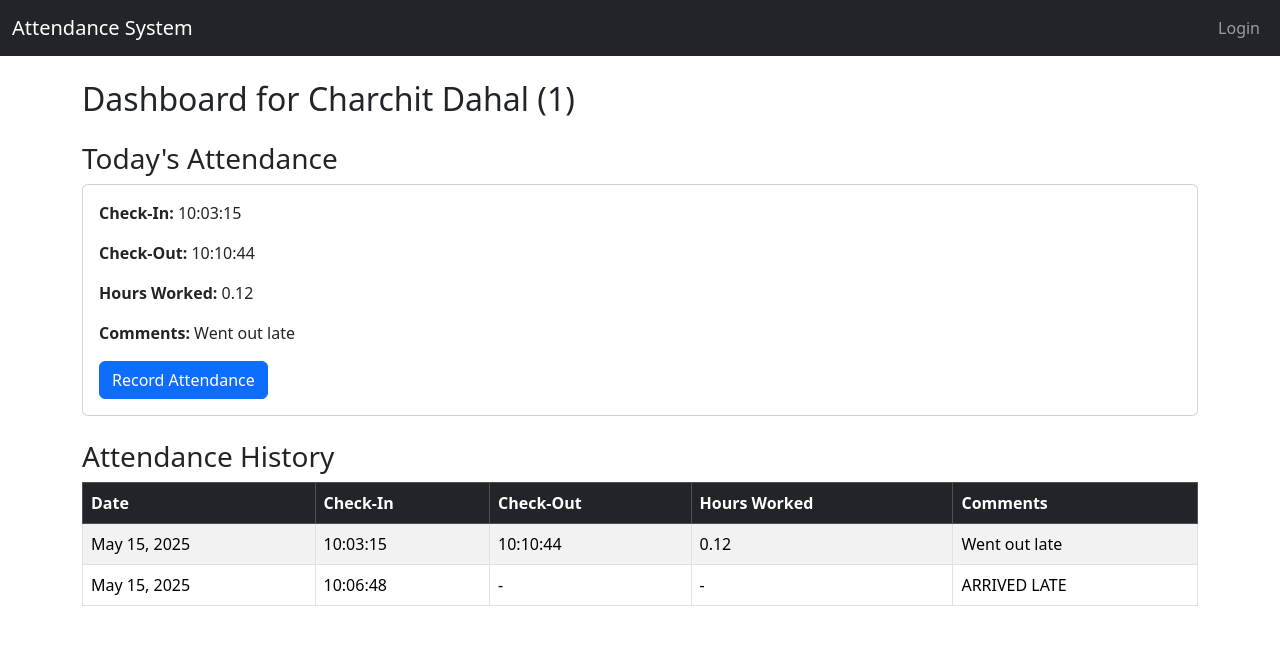
After one commit to SainiThapa/EmpAttendanceSystem, a Django app: template attendance/templates/attendance/dashboard.html in a window 1280 px wide. The commit adds this page. Shown: the top 645 px of the page. Run offline with Django 5.2, Linux system fonts and the light colour scheme; the template is opened without the code that fills it: values that come from a table or form of the project are taken from there, others are empty; data comes from the database, SQL or seed files in the repository; both versions use the stored data as it was after the commit.

Commit message:
New changes new employees

```diff
--- a/Attendance_Emp/settings.py
+++ b/Attendance_Emp/settings.py
@@ -50,13 +50,16 @@ MIDDLEWARE = [
     'django.contrib.auth.middleware.AuthenticationMiddleware',
     'django.contrib.messages.middleware.MessageMiddleware',
     'django.middleware.clickjacking.XFrameOptionsMiddleware',
+        # 'attendance.middleware.RestrictIPMiddleware',
+
 ]
 LOGIN_URL = 'login'
-LOGIN_REDIRECT_URL = 'employee_list'
 LOGOUT_REDIRECT_URL = 'login'
 
 ROOT_URLCONF = 'Attendance_Emp.urls'
 
+SECRET_KEY = 'your-secret-key'
+ALLOWED_HOSTS = ['localhost', '127.0.0.1']
 TEMPLATES = [
     {
         'BACKEND': 'django.template.backends.django.DjangoTemplates',
--- a/attendance/models.py
+++ b/attendance/models.py
@@ -1,5 +1,6 @@
 from django.db import models
 from django.utils import timezone
+from django.contrib.auth.models import User
 
 class Department(models.Model):
     name = models.CharField(max_length=100)
@@ -8,6 +9,7 @@ class Department(models.Model):
         return self.name
 
 class Employee(models.Model):
+    user = models.OneToOneField(User, on_delete=models.CASCADE)
     employee_id = models.CharField(max_length=10, unique=True)
     first_name = models.CharField(max_length=50)
     last_name = models.CharField(max_length=50)
@@ -23,12 +25,12 @@ class Attendance(models.Model):
     check_out = models.DateTimeField(null=True, blank=True)
     hours_worked = models.FloatField(null=True, blank=True)
     date = models.DateField(default=timezone.now)
+    comments = models.TextField(blank=True, null=True)
 
     def save(self, *args, **kwargs):
         if self.check_out and self.check_in:
-            # Calculate hours worked
             delta = self.check_out - self.check_in
-            self.hours_worked = delta.total_seconds() / 3600  # Convert to hours
+            self.hours_worked = delta.total_seconds() / 3600
         super().save(*args, **kwargs)
 
     def __str__(self):
--- a/attendance/templates/attendance/base.html
+++ b/attendance/templates/attendance/base.html
@@ -9,7 +9,7 @@
 <body>
     <nav class="navbar navbar-expand-lg navbar-dark bg-dark">
         <div class="container-fluid">
-            <a class="navbar-brand" href="{% url 'employee_list' %}">Attendance System</a>
+            <a class="navbar-brand" href="{% url 'dashboard' %}">Attendance System</a>
             <button class="navbar-toggler" type="button" data-bs-toggle="collapse" data-bs-target="#navbarNav" aria-controls="navbarNav" aria-expanded="false" aria-label="Toggle navigation">
                 <span class="navbar-toggler-icon"></span>
             </button>
@@ -17,7 +17,7 @@
                 <ul class="navbar-nav ms-auto">
                     {% if user.is_authenticated %}
                         <li class="nav-item">
-                            <span class="nav-link">Welcome, {{ user.username }}</span>
+                            <span class="nav-link">Welcome, {{ user.employee.first_name }}</span>
                         </li>
                         <li class="nav-item">
                             <form action="{% url 'logout' %}" method="post" class="d-inline">
--- /dev/null
+++ b/attendance/templates/attendance/dashboard.html
@@ -0,0 +1,48 @@
+{% extends 'attendance/base.html' %}
+
+{% block content %}
+<h2 class="mb-4">Dashboard for {{ employee }}</h2>
+
+<h3>Today's Attendance</h3>
+<div class="card mb-4">
+    <div class="card-body">
+        {% if today_attendance %}
+            <p><strong>Check-In:</strong> {{ today_attendance.check_in|date:"H:i:s" }}</p>
+            <p><strong>Check-Out:</strong> {{ today_attendance.check_out|date:"H:i:s"|default:"Not recorded" }}</p>
+            <p><strong>Hours Worked:</strong> {{ today_attendance.hours_worked|floatformat:2|default:"-" }}</p>
+            <p><strong>Comments:</strong> {{ today_attendance.comments|default:"None" }}</p>
+        {% else %}
+            <p>No attendance recorded for today.</p>
+        {% endif %}
+        <a href="{% url 'record_attendance' %}" class="btn btn-primary">Record Attendance</a>
+    </div>
+</div>
+
+<h3>Attendance History</h3>
+<div class="table-responsive">
+    <table class="table table-striped table-bordered">
+        <thead class="table-dark">
+            <tr>
+                <th>Date</th>
+                <th>Check-In</th>
+                <th>Check-Out</th>
+                <th>Hours Worked</th>
+                <th>Comments</th>
+            </tr>
+        </thead>
+        <tbody>
+            {% for record in history %}
+            <tr>
+                <td>{{ record.date }}</td>
+                <td>{{ record.check_in|date:"H:i:s" }}</td>
+                <td>{{ record.check_out|date:"H:i:s"|default:"-" }}</td>
+                <td>{{ record.hours_worked|floatformat:2|default:"-" }}</td>
+                <td>{{ record.comments|default:"None" }}</td>
+            </tr>
+            {% empty %}
+            <tr><td colspan="5" class="text-center">No attendance history found.</td></tr>
+            {% endfor %}
+        </tbody>
+    </table>
+</div>
+{% endblock %}
--- a/attendance/urls.py
+++ b/attendance/urls.py
@@ -3,9 +3,8 @@ from . import views
 from django.contrib.auth import views as auth_views
 
 urlpatterns = [
-    path('', views.employee_list, name='employee_list'),
-    path('employee/<int:employee_id>/history/', views.attendance_history, name='attendance_history'),
-    path('employee/<int:employee_id>/check-in-out/', views.check_in_out, name='check_in_out'),
+    path('', views.dashboard, name='dashboard'),
+    path('record-attendance/', views.record_attendance, name='record_attendance'),
     path('login/', auth_views.LoginView.as_view(template_name='attendance/login.html'), name='login'),
     path('logout/', auth_views.LogoutView.as_view(template_name='attendance/login.html'), name='logout'),
 ]
```
Also changed, not shown: attendance/middleware.py (added, +30 -0 lines), attendance/templates/attendance/record_attendance.html (added, +13 -0 lines), attendance/views.py (+29 -22 lines), attendance/migrations/0002_attendance_comments_employee_user.py (added), attendance/templates/attendance/login.html (line endings or trailing spaces), db.sqlite3.
